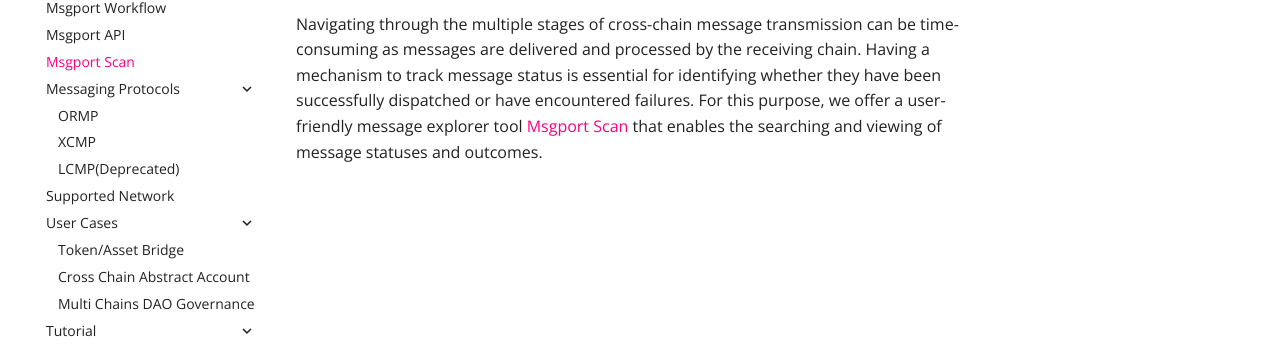
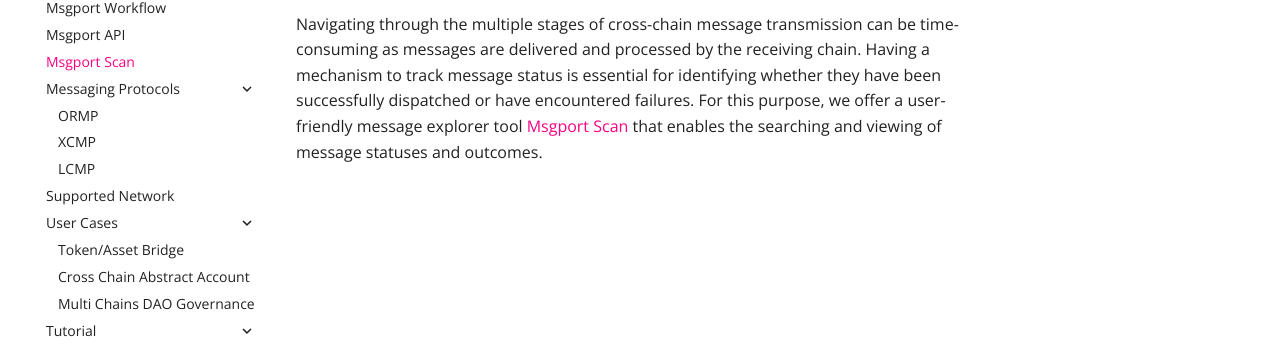
Before and after one commit to darwinia-network/docs, an MkDocs documentation site: the page built from docs/msgport/scan.md, in a window 1280 px wide. Shown: the part 259-609 px from the top of the page. Built offline with MkDocs 1.6.1 and Material for MkDocs 9.7.7, drawn with Linux system fonts in a browser that asks for light colours; comment, search, counter and statistics services are not loaded.

Commit message:
Update mkdocs.yml

```diff
--- a/mkdocs.yml
+++ b/mkdocs.yml
@@ -104,7 +104,7 @@
     - Messaging Protocols:
         - ORMP: 'msgport/messaging-protocols/ormp.md'
         - XCMP: 'msgport/messaging-protocols/xcmp.md'
-        - LCMP(Deprecated): 'msgport/messaging-protocols/lcmp.md'
+        - LCMP: 'msgport/messaging-protocols/lcmp.md'
     - Supported Network: 'msgport/networks.md'
     - User Cases:
         - Token/Asset Bridge: 'msgport/user-cases/token-bridge.md'
```
